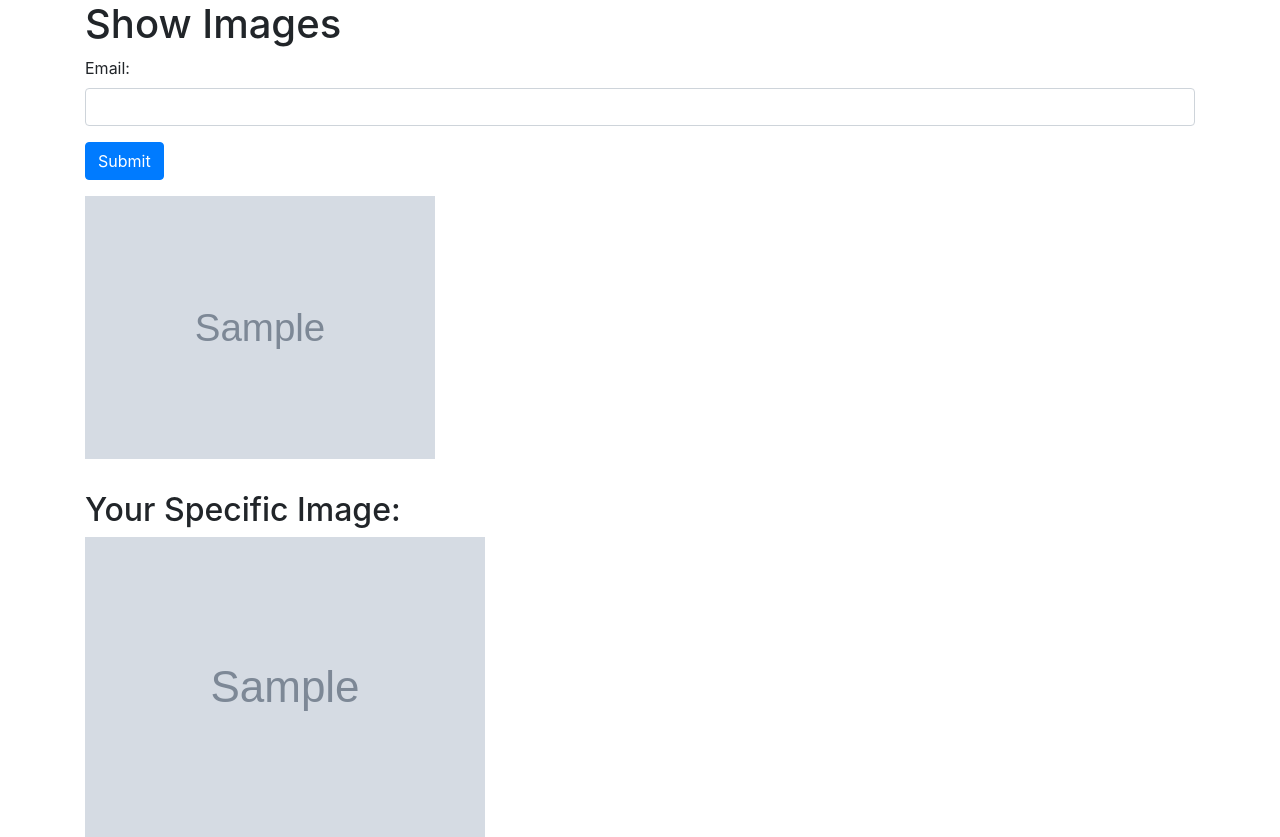
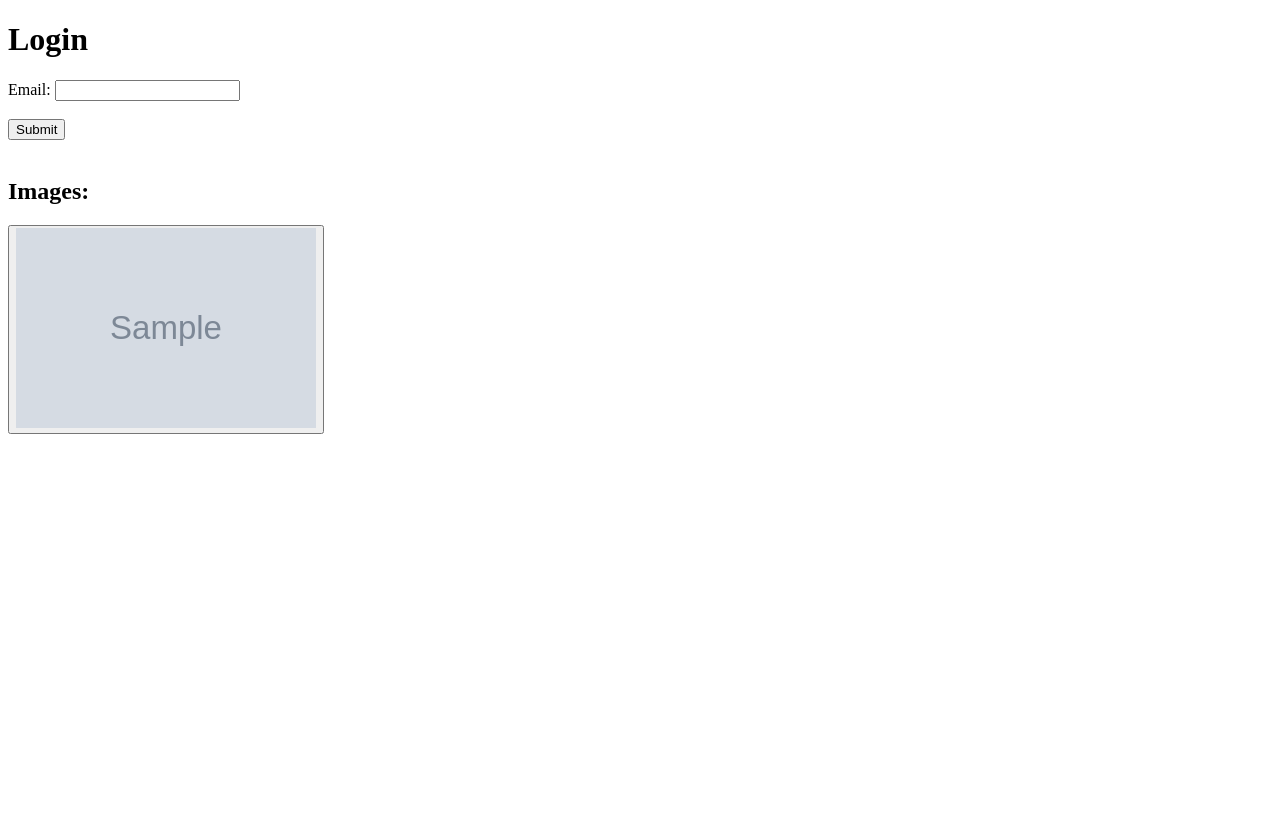
Before and after one commit to PrajwalKhambad/Graphical-Password-Authentication-using-Flask, a Flask app: template templates/login.html in a window 1280 px wide. After the commit the page ends 434 px from the top, so only its background shows below. Run offline with Flask 3, Linux system fonts and the light colour scheme; the template is opened without the code that fills it: most values are stand-ins (such as "Sample title", 1, 10 or a date in 2020); grey boxes marked "Sample" are stand-in pictures; some libraries are stand-ins or nearby versions.

Commit message:
random images

```diff
--- a/app.py
+++ b/app.py
@@ -1,6 +1,6 @@
 from datetime import timedelta, datetime
 import io
-from flask import Flask, render_template, request
+from flask import Flask, redirect, render_template, request, session, url_for
 import base64
 from io import BytesIO
 import requests
@@ -9,6 +9,7 @@ import firebase_admin
 from firebase_admin import credentials, auth, storage
 from PIL import Image
 import numpy as np
+import random
 
 app = Flask(__name__)
 
@@ -112,59 +113,39 @@ def my_fun():
 
     return render_template("index2.html", encoded_imgs=encoded_imgs)
 
-# @app.route('/half')
-# def my_fun():
-#     bucket = storage.bucket()
-#     blob = bucket.blob(f'{user.uid}.jpg')
-#     expiration_time = timedelta(minutes=5)
-#     image_url = blob.generate_signed_url(expiration=datetime.utcnow() + expiration_time)
-#     response =requests.get(image_url)
-#     img = Image.open(BytesIO(response.content))
-#     img = np.array(img)
-#     image = cv2.resize(img, (500,500))
-
-#     # Divide the image into four equal parts
-#     (h,w)=image.shape[:2]
-#     (h_step, w_step)=(h//2, w//2)
-#     parts=[image[:h_step, :w_step],
-#            image[:h_step, w_step:],
-#            image[h_step:, :w_step],
-#            image[h_step:, w_step:]]
-
-#     encoded_imgs=[]
-#     for part in parts:
-#         _, data = cv2.imencode(".jpg", part)
-#         encoded_part = base64.b64encode(data).decode('utf-8')
-#         encoded_imgs.append(encoded_part)
-
-#     return render_template("index2.html", encoded_imgs=encoded_imgs)
-
-@app.route('/show_images', methods=['GET', 'POST'])
-def show_images():
+@app.route('/login', methods=['GET', 'POST'])
+def login_page():
     if request.method == 'POST':
         email = request.form['email']
 
-        # Retrieve images from Firebase storage
+        # retrieve images from firestore storage
         bucket = storage.bucket()
         blobs = bucket.list_blobs()
-        images = []
         expiration_time = timedelta(minutes=5)
+        all_images = []
+        some_images = []
         for blob in blobs:
-            # if blob.content_type.startswith(''):
-            # images.append(blob.public_url)
-            images.append(blob.generate_signed_url(expiration=datetime.utcnow() + expiration_time))
+            all_images.append(blob.generate_signed_url(expiration=datetime.utcnow() + expiration_time))
 
-        # Get the user's specific image by ID
-        # user_id = get_user_id_by_email(email) # replace with your own function to get user id
-        # specific_image = f'images/{user_id}.jpg'
-        # specific_image_url = storage.blob(specific_image).public_url
-        specific_image_url = "https://firebasestorage.googleapis.com/v0/b/advanced-authentication-3ba33.appspot.com/o/GrAybg5GMVZ6hDxT3FuEMei894K2.jpg?alt=media&token=ce960afd-5726-453e-93f7-f091873dfbd1"
+        # get user's specific image by id
+        try:
+            user_ = auth.get_user_by_email(email)
+        except:
+            return "User not found", 404
 
-        return render_template('login.html', images=images, specific_image_url=specific_image_url)
+        if user_:
+            blob_2 = bucket.blob(f'{user_.uid}.jpg')
+            some_images.append(blob_2.generate_signed_url(expiration=datetime.utcnow() + expiration_time))
+
+        # Randomly select 6 images from the list of all images
+        images = random.sample(all_images, 5)
+        for ele in range(5):
+            some_images.append(images[ele])
+        random.shuffle(some_images)
+
+        return render_template('login.html', images=some_images)
 
     return render_template('login.html')
 
-
-
 if __name__ == '__main__':
     app.run(debug=True)
--- a/templates/login.html
+++ b/templates/login.html
@@ -1,34 +1,26 @@
 <!DOCTYPE html>
 <html>
   <head>
-    <title>Show Images</title>
-    <link rel="stylesheet" href="https://stackpath.bootstrapcdn.com/bootstrap/4.1.1/css/bootstrap.min.css">
+    <title>Login</title>
   </head>
   <body>
-    <div class="container">
-        <h1>Show Images</h1>
-        <form method="POST">
-            <div class="form-group">
-                <label for="email">Email:</label>
-                <input type="email" class="form-control" id="email" name="email" required>
-            </div>
-            <button type="submit" class="btn btn-primary">Submit</button>
+    <h1>Login</h1>
+    <form method="POST" action="/login">
+      <label>Email:</label>
+      <input type="email" name="email">
+      <br><br>
+      <input type="submit" value="Submit">
     </form>
+    <br>
+    <h2>Images:</h2>
     {% if images %}
-        <div class="row mt-3">
       {% for image in images %}
-            <div class="col-4 mb-3">
-                <img src="{{ image }}" class="img-fluid">
-            </div>
+        <button>
+            <img src="{{ image }}" width="300" height="200">
+        </button>
       {% endfor %}
-        </div>
+    {% else %}
+      <p>No images found.</p>
     {% endif %}
-        {% if specific_image_url %}
-        <div class="mt-3">
-            <h2>Your Specific Image:</h2>
-            <img src="{{ specific_image_url }}" class="img-fluid">
-        </div>
-        {% endif %}
-    </div>
   </body>
 </html>
```
Lines whose indentation alone changed are shown as unchanged.
